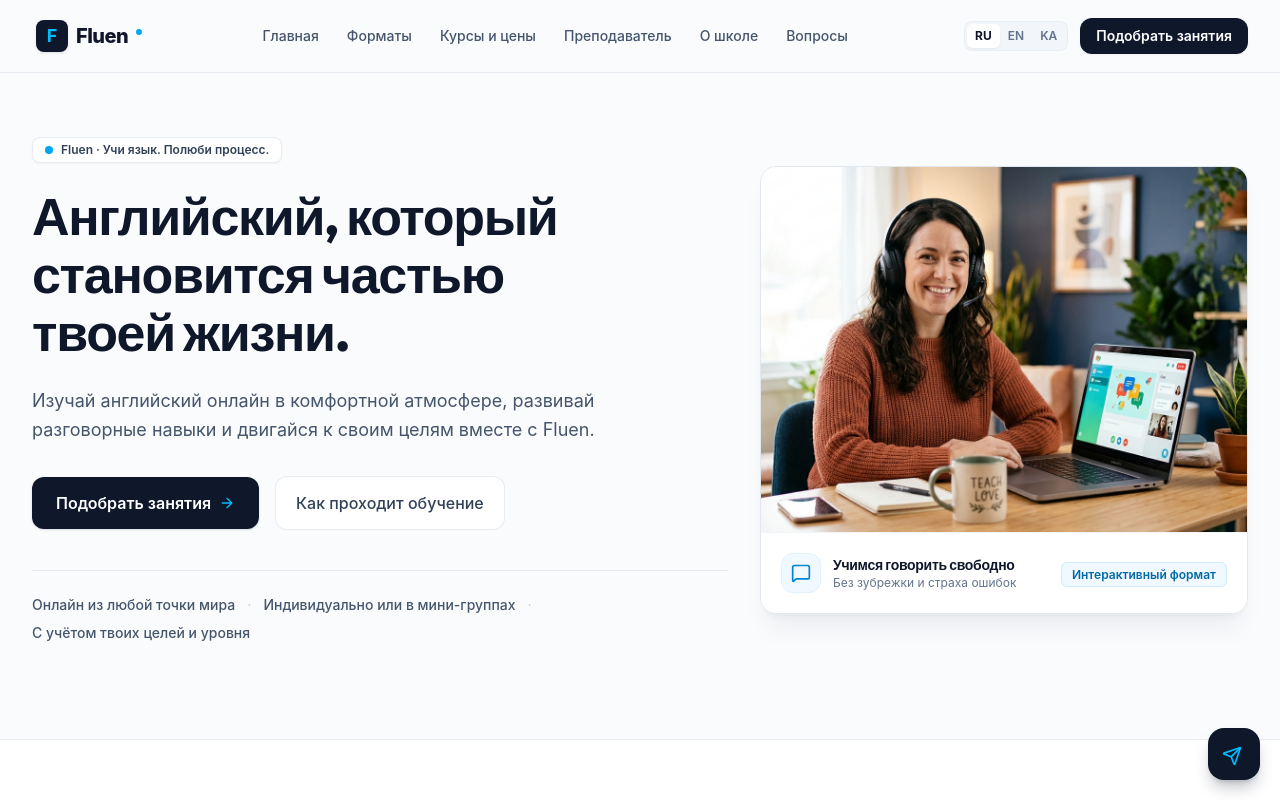
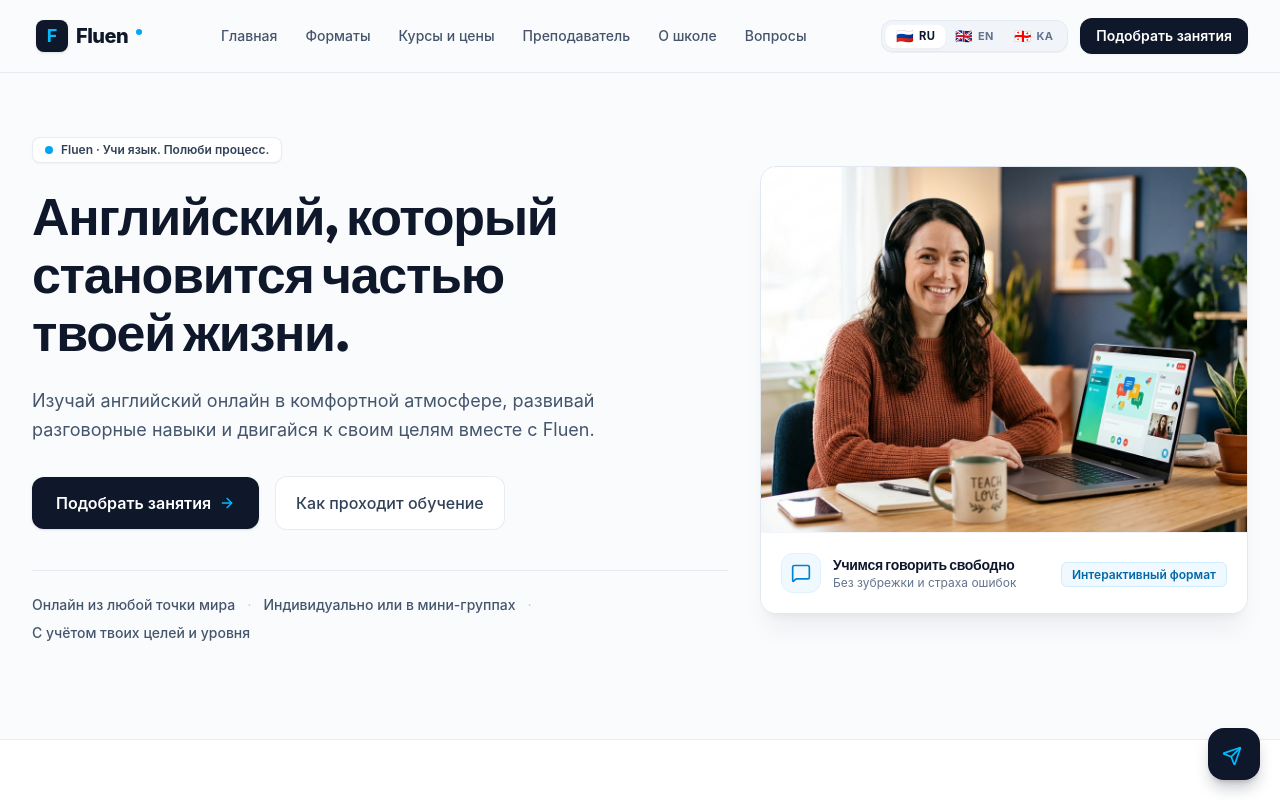
Before and after one commit to fluenbot/Fluen-Online-School, a React (Vite) app: page / in a window 1280 px wide. Shown: the top 800 px of the page. Built offline with nearby package versions, Linux system fonts and the light colour scheme.

Commit message:
Update Navbar.tsx

```diff
--- a/src/components/Navbar.tsx
+++ b/src/components/Navbar.tsx
@@ -89,20 +89,21 @@ export const Navbar: React.FC<NavbarProps> = ({ config, lang, onSelectLang, onOp
 
           {/* Zone 3: 1 primary CTA + language switch */}
           <div className="flex items-center gap-3 shrink-0">
-            {/* Clean Segmented Language Control */}
-            <div className="flex items-center bg-slate-100/80 p-0.5 rounded-lg border border-slate-200/60 text-xs font-semibold">
+            {/* Clean Segmented Language Control with Flags */}
+            <div className="flex items-center bg-slate-100/90 p-1 rounded-xl border border-slate-200/80 text-xs font-semibold shadow-2xs">
               {languages.map((item) => (
                 <button
                   key={item.code}
                   onClick={() => onSelectLang(item.code)}
-                  className={`px-2 py-1 rounded-md transition-all cursor-pointer ${
+                  className={`inline-flex items-center gap-1.5 px-2.5 py-1 rounded-lg transition-all duration-150 cursor-pointer ${
                     lang === item.code
-                      ? 'bg-white text-slate-900 shadow-xs font-bold'
-                      : 'text-slate-500 hover:text-slate-800'
+                      ? 'bg-white text-slate-900 shadow-xs font-bold scale-[1.02]'
+                      : 'text-slate-500 hover:text-slate-900 hover:bg-slate-200/50'
                   }`}
                   aria-label={`Switch language to ${item.label}`}
                 >
-                  {item.label}
+                  <span className="text-sm leading-none" aria-hidden="true">{item.flag}</span>
+                  <span className="text-[11px] font-bold tracking-wide">{item.label}</span>
                 </button>
               ))}
             </div>
```
